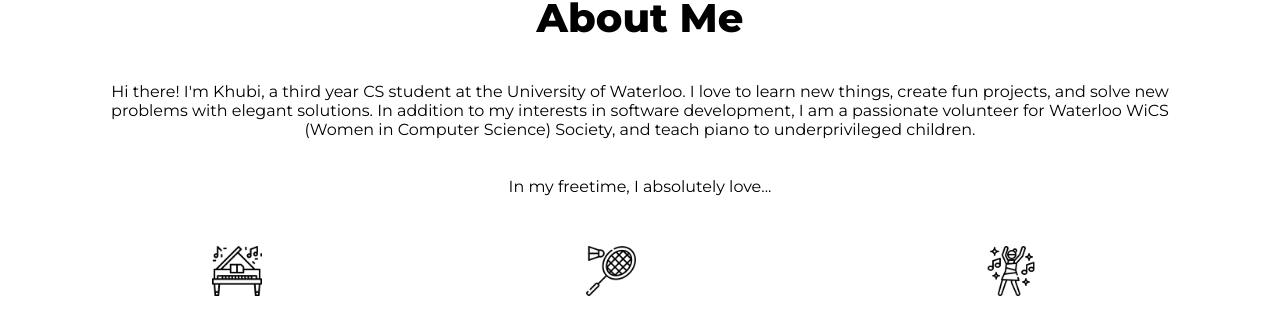
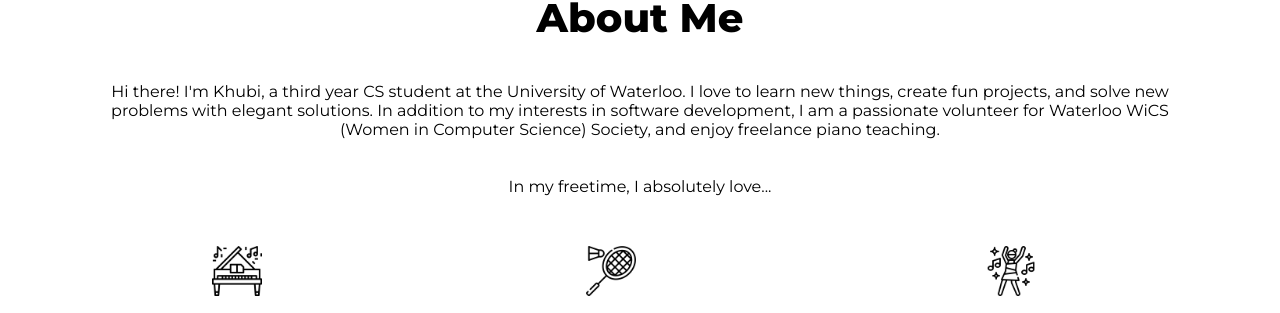
Before and after one commit to khubishah/khubishah.github.io, a Jekyll site: the page built from index.html, in a window 1280 px wide and 900 px high, scrolled down 569 px. Shown: the part 178-491 px from the top of the window. Built offline with Jekyll 4.4.1, drawn with Linux system fonts in a browser that asks for light colours; nearby versions of some CDN libraries; some web fonts are replaced.

Commit message:
piano teaching

```diff
--- a/_layouts/default.html
+++ b/_layouts/default.html
@@ -53,7 +53,7 @@
 				<h3 class = "section_title">About Me</h3>
 				<p class = "section_para" id="intro">Hi there! I'm Khubi, a third year CS student at the University of Waterloo.
 					I love to learn new things, create fun projects, and solve new problems with elegant solutions.
-					In addition to my interests in software development, I am a passionate volunteer for Waterloo WiCS (Women in Computer Science) Society, and teach piano to underprivileged children.
+					In addition to my interests in software development, I am a passionate volunteer for Waterloo WiCS (Women in Computer Science) Society, and enjoy freelance piano teaching.
 				</p>
 
 				<p class = "section_para" id="intro"><br><br>In my freetime, I absolutely love...
```
